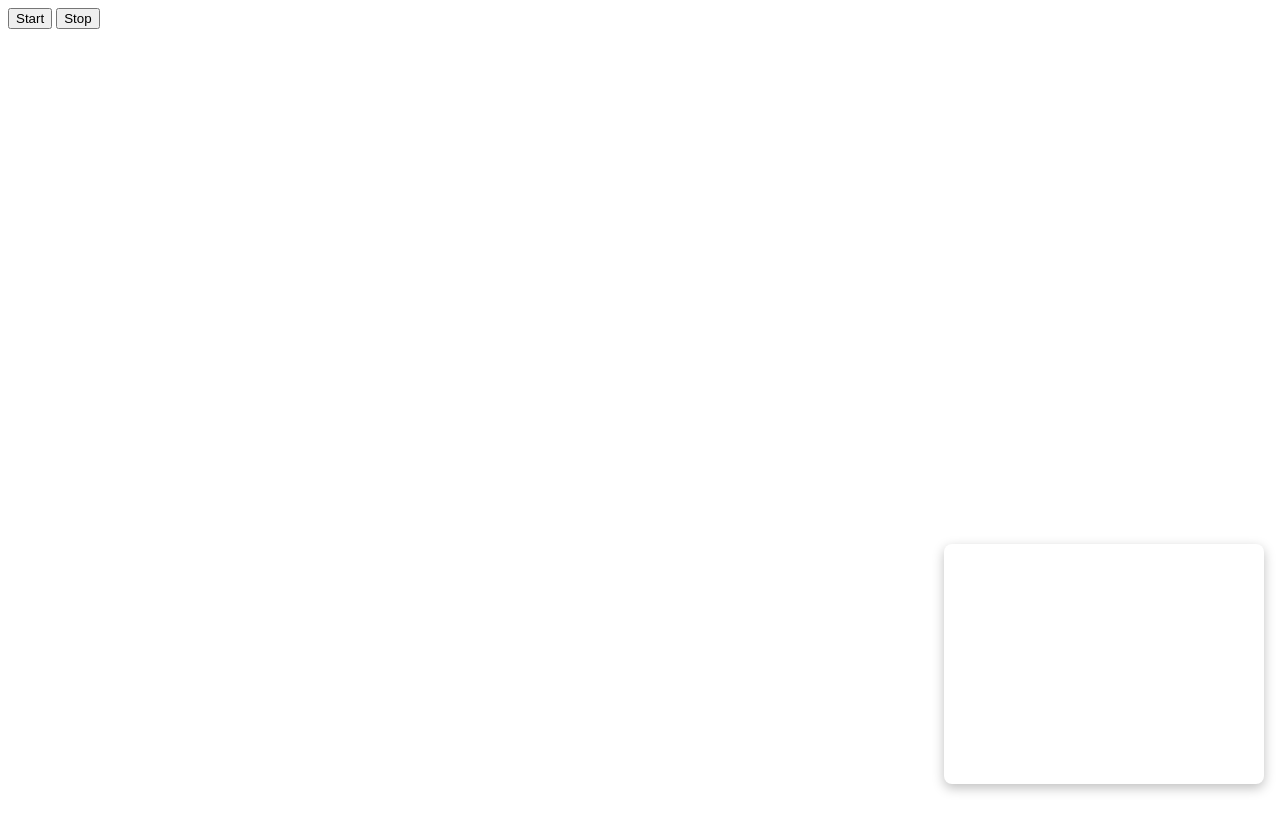
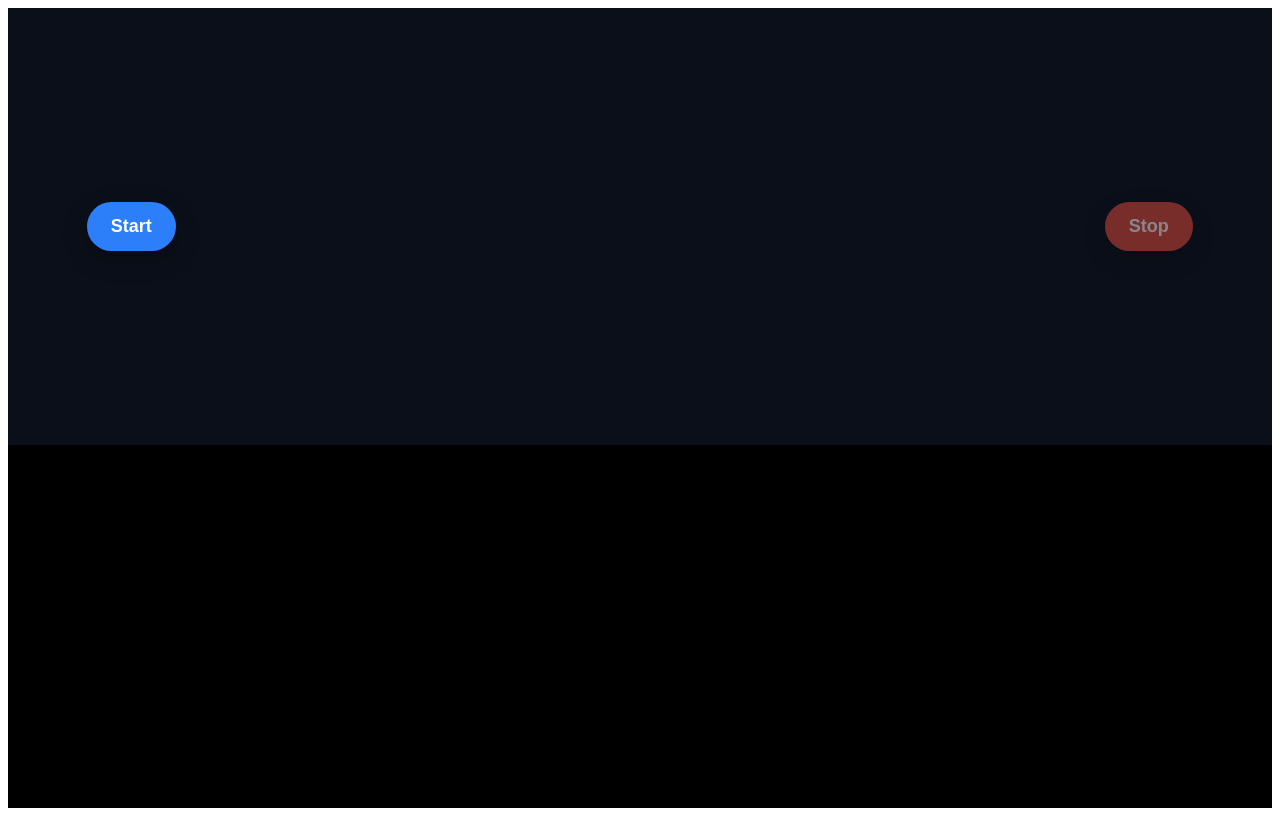
Before and after one commit to hinanomase/COI-NEXT, a plain HTML site: page public/index.html in a window 1280 px wide. Drawn offline with nearby package versions, Linux system fonts and the light colour scheme.

Commit message:
レイアウト修正

```diff
--- a/public/index.html
+++ b/public/index.html
@@ -1,28 +1,45 @@
-<!-- public/index.html -->
 <!DOCTYPE html>
 <html lang="ja">
 <head>
-  <meta charset="UTF-8">
+  <meta charset="UTF-8" />
   <title>Eye Capture</title>
-  <meta name="viewport" content="width=device-width, initial-scale=1.0">
-  <link rel="stylesheet" href="styles.css">
+  <meta name="viewport" content="width=device-width, initial-scale=1.0" />
+  <link rel="stylesheet" href="styles.css" />
 </head>
 <body>
-  <div class="controls-container">
-  <button id="btnStart" class="circle-btn">Start</button>
-  <button id="btnStop" class="circle-btn">Stop</button>
+  <div id="app">
+
+    <!-- ── 上半分：エージェント＆左右にボタン ── -->
+    <section id="top">
+      <div id="topGrid">
+        <div class="side left">
+          <button id="btnStart" class="circle-btn large">Start</button>
+        </div>
+
+        <div class="center">
           <canvas id="myCanvas1"></canvas>
         </div>
 
+        <div class="side right">
+          <button id="btnStop" class="circle-btn large" disabled>Stop</button>
+        </div>
+      </div>
+    </section>
 
+    <!-- ── 下半分：動画＋ランドマーク（大きく） ── -->
+    <section id="bottom">
       <div id="mpPreviewWrap">
         <video id="mpPreview" autoplay playsinline muted></video>
         <canvas id="mpOverlay"></canvas>
       </div>
+    </section>
 
+  </div>
 
+  <!-- ライブラリ＆スクリプト -->
   <script src="https://code.jquery.com/jquery-3.4.1.min.js"></script>
   <script type="module" src="https://cdn.jsdelivr.net/npm/@mediapipe/tasks-vision@0.10.3"></script>
+  <script type="module" src="scripts/config.js"></script>
   <script type="module" src="scripts/mediapipe.js"></script>
   <script type="module" src="scripts/main.js"></script>
 </body>
--- a/public/styles.css
+++ b/public/styles.css
@@ -1,31 +1,100 @@
-/* 右下プレビューのラッパ */
-#mpPreviewWrap {
-  position: fixed;
-  right: 16px;
-  bottom: 16px;
-  width: 320px;   /* 必要に応じて調整可 */
-  height: 240px;  /* 必要に応じて調整可 */
-  border-radius: 8px;
-  overflow: hidden;
-  box-shadow: 0 4px 12px rgba(0,0,0,.25);
-  z-index: 1000;
+/* 画面全体を上下で2分割 */
+#app {
+  height: 100vh;
+  display: grid;
+  grid-template-rows: 1fr 1fr; /* 上下半分ずつ */
 }
 
-/* 中のvideoとcanvasをピッタリ重ねる */
+/* ── 上半分 ───────────────────────── */
+#top {
+  background: #0b0f19; /* 任意：少し暗めでエージェントを映えさせる */
+  display: flex;
+  align-items: center;
+  justify-content: center;
+  padding: 12px;
+}
+
+#topGrid {
+  width: min(1200px, 92vw);
+  height: 100%;
+  display: grid;
+  grid-template-columns: 160px 1fr 160px; /* 左ボタン / 中央エージェント / 右ボタン */
+  gap: 16px;
+  align-items: center; /* 垂直中央寄せ */
+}
+
+#topGrid .side {
+  display: flex;
+  align-items: center;
+  justify-content: center;
+}
+
+#topGrid .center {
+  height: 100%;
+  display: flex;
+  align-items: center;
+  justify-content: center;
+}
+
+#myCanvas1 {
+  width: 100%;
+  height: 100%;
+  max-height: 100%;
+  max-width: 100%;
+  display: block;
+}
+
+/* ボタン（左右） */
+.circle-btn {
+  border: none;
+  border-radius: 999px;
+  padding: 10px 16px;
+  background: #2d7ff9;
+  color: #fff;
+  font-weight: 600;
+  cursor: pointer;
+  box-shadow: 0 8px 24px rgba(0,0,0,.25);
+  transition: transform .05s ease, opacity .2s ease;
+}
+.circle-btn:hover { transform: translateY(-1px); }
+.circle-btn:disabled { opacity: 0.5; cursor: not-allowed; }
+
+.circle-btn.large {
+  font-size: 18px;
+  padding: 14px 24px;
+}
+
+/* Stopは赤系 */
+#btnStop { background: #e74c3c; }
+
+/* ── 下半分（動画＋ランドマークを大きく） ─── */
+#bottom {
+  background: #000;
+  position: relative;
+  overflow: hidden;
+}
+
+#mpPreviewWrap {
+  position: relative;
+  width: 100%;
+  height: 100%;
+}
+
 #mpPreview, #mpOverlay {
   position: absolute;
   inset: 0;
   width: 100%;
   height: 100%;
-  object-fit: cover;
+  object-fit: cover; /* 画面いっぱいに拡大 */
 }
 
-
-/* 既存: エージェントCanvasはそのまま */
-#myCanvas1 {
-  height: 300px;
-  max-width: 100%;
-  display: block;
+/* レスポンシブ微調整（幅が狭い時はボタンを少し小さく） */
+@media (max-width: 640px) {
+  #topGrid {
+    grid-template-columns: 120px 1fr 120px;
+  }
+  .circle-btn.large {
+    font-size: 16px;
+    padding: 12px 18px;
+  }
 }
-
-/* 会話UI関連（chat-container等）は削除可） */
```
Lines whose indentation alone changed are shown as unchanged.
